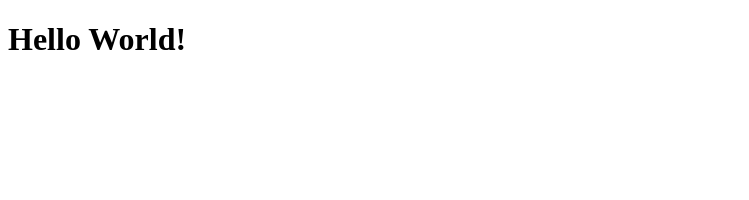
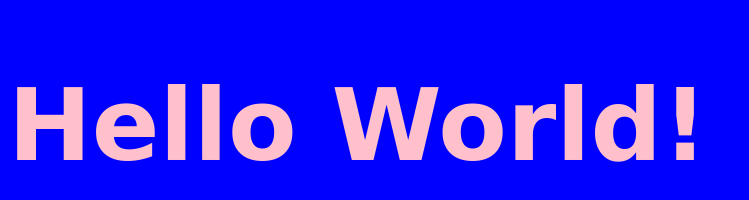
Before and after one commit to howsilence/example-repository, a plain HTML site: page index.html in a window 1280 px wide. Shown: the whole page, without its empty margins (0-749 px from the left). Drawn offline with Linux system fonts and the light colour scheme.

Commit message:
added style.css, connected to index.html

```diff
--- a/index.html
+++ b/index.html
@@ -4,6 +4,7 @@
     <meta charset="UTF-8">
     <meta http-equiv="X-UA-Compatible" content="IE=edge">
     <meta name="viewport" content="width=device-width, initial-scale=1.0">
+    <link rel="stylesheet" href="./style.css">
     <title>My Website</title>
 </head>
 <body>
--- /dev/null
+++ b/style.css
@@ -0,0 +1,8 @@
+body {
+    background: blue;
+}
+h1 {
+    font-family: cursive;
+    font-size: 100px;
+    color: pink;
+}
```
